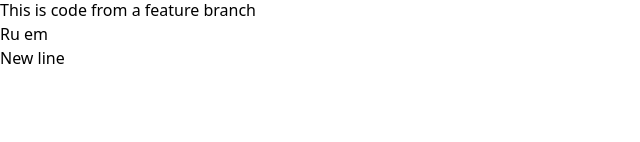
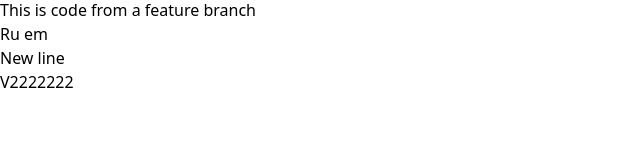
Before and after one commit to nguyenluongtrung/GIT_PRACTICE, a React (Vite) app in the folder Git_Practice/: page / in a window 1280 px wide. Shown: the part 158-300 px from the top of the page, without its empty margins (0-640 px from the left). Built offline with nearby package versions, Linux system fonts and the light colour scheme.

Commit message:
Commit from implement-a-feature

```diff
--- a/Git_Practice/src/App.tsx
+++ b/Git_Practice/src/App.tsx
@@ -10,6 +10,7 @@ export default function App() {
 			<p>This is code from a feature branch</p>
 			<p>Ru em</p>
 			<p>New line</p>
+			<p>V2222222</p>
 		</>
 	);
 }
```
